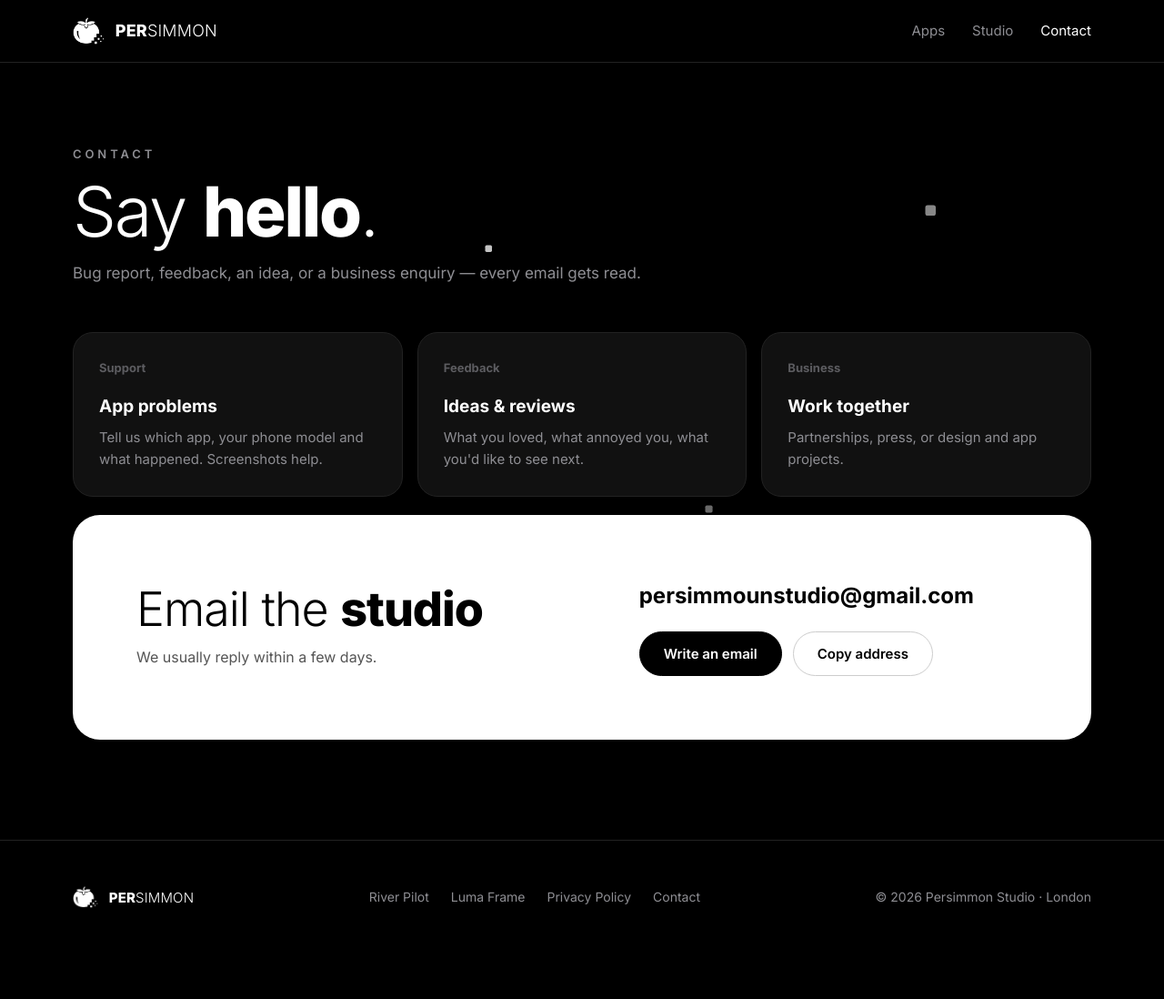
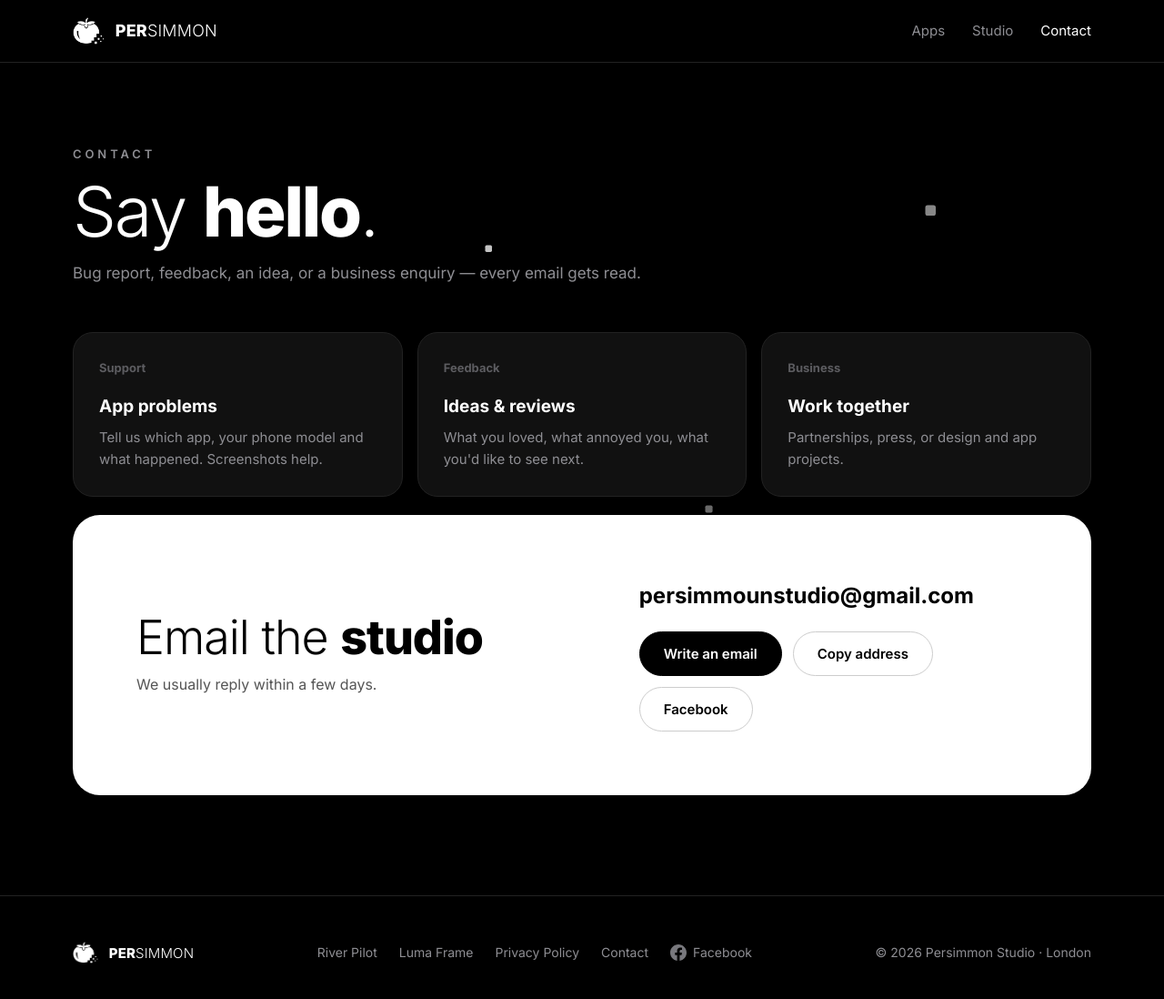
Before and after one commit to persimmounstudio-ctrl/persimmounstudio-ctrl.github.io, a plain HTML site: page contact.html in a window 1280 px wide. Shown: the whole page at 91% size. Before the commit the page ends 1048 px from the top, so only its background shows below. Drawn offline with Linux system fonts and the light colour scheme.

Commit message:
Add files via upload

```diff
--- a/contact.html
+++ b/contact.html
@@ -49,6 +49,7 @@
       <div class="contact-actions">
         <a class="btn btn-white" href="mailto:persimmounstudio@gmail.com?subject=Hello%20Persimmon%20Studio">Write an email</a>
         <button class="btn btn-line" type="button" id="copy">Copy address</button>
+        <a class="btn btn-line" href="https://www.facebook.com/persimmonstudiouk/" target="_blank" rel="noopener">Facebook</a>
       </div>
     </div>
   </div>
@@ -62,6 +63,7 @@
       <a href="luma-frame.html">Luma Frame</a>
       <a href="privacy.html">Privacy Policy</a>
       <a href="contact.html">Contact</a>
+      <a class="social" href="https://www.facebook.com/persimmonstudiouk/" target="_blank" rel="noopener" aria-label="Persimmon Studio on Facebook"><svg viewBox="0 0 24 24" width="18" height="18" fill="currentColor" aria-hidden="true"><path d="M24 12.07C24 5.41 18.63 0 12 0S0 5.4 0 12.07C0 18.1 4.39 23.1 10.13 24v-8.44H7.08v-3.49h3.04V9.41c0-3.02 1.8-4.7 4.54-4.7 1.31 0 2.68.24 2.68.24v2.97h-1.5c-1.5 0-1.96.93-1.96 1.89v2.26h3.32l-.53 3.5h-2.8V24C19.62 23.1 24 18.1 24 12.07"/></svg>Facebook</a>
     </nav>
     <span>© 2026 Persimmon Studio · London</span>
   </div>
--- a/style.css
+++ b/style.css
@@ -184,3 +184,6 @@ section { padding: 100px 0; border-top: 1px solid var(--line); }
   .app-card { padding: 24px; }
   .hero { padding: 80px 0 90px; }
 }
+
+.foot nav a.social { display: inline-flex; align-items: center; gap: 7px; }
+.foot nav a.social svg { opacity: .85; }
```
Also changed, not shown: index.html (+1 -0 lines), luma-frame.html (+1 -0 lines), privacy.html (+1 -0 lines), river-pilot.html (+1 -0 lines).
